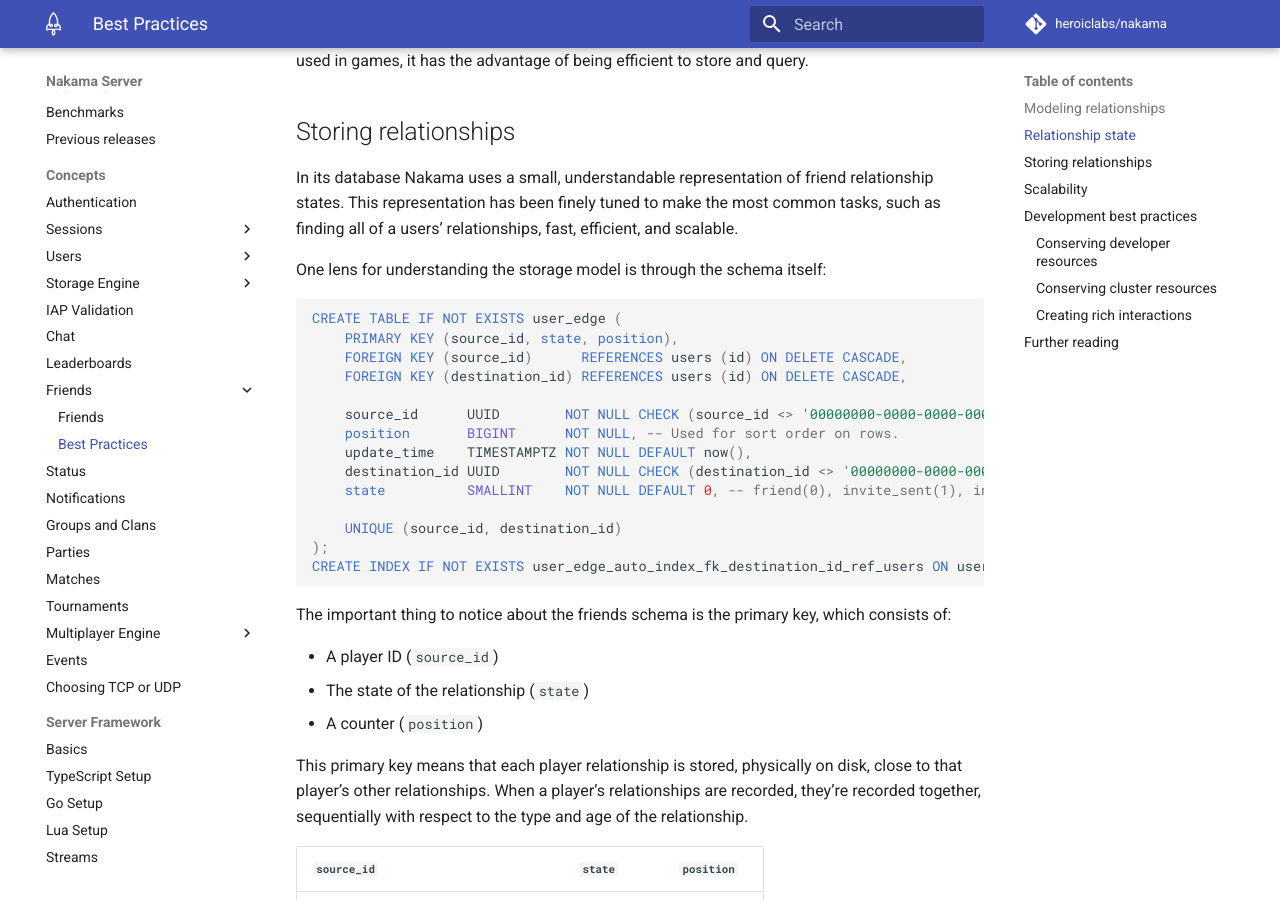
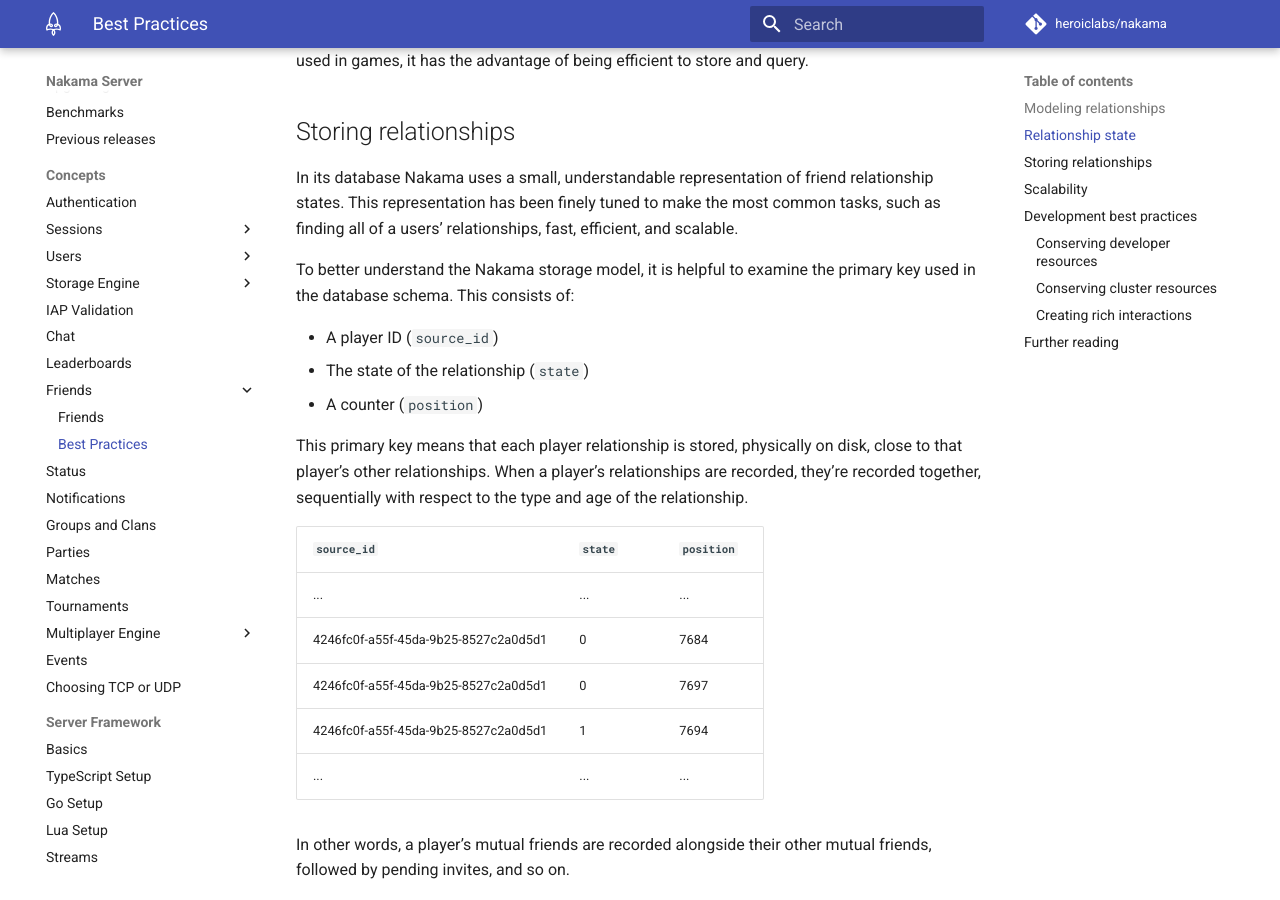
Before and after one commit to heroiclabs/nakama-docs, an MkDocs documentation site: the page built from docs/nakama/concepts/friends-best-practices.md, in a window 1280 px wide and 900 px high, scrolled down 1734 px. Built offline with MkDocs 1.6.1 and Material for MkDocs 9.7.7, drawn with Linux system fonts in a browser that asks for light colours; comment, search, counter and statistics services are not loaded.

Commit message:
Copy over changes
- Sendgrid tutorial
- Remove SQL schema from friends overview

````diff
--- a/docs/nakama/concepts/friends-best-practices.md
+++ b/docs/nakama/concepts/friends-best-practices.md
@@ -37,26 +37,7 @@
 
 In its database Nakama uses a small, understandable representation of friend relationship states. This representation has been finely tuned to make the most common tasks, such as finding all of a users’ relationships, fast, efficient, and scalable.
 
-One lens for understanding the storage model is through the schema itself:
-
-```sql
-CREATE TABLE IF NOT EXISTS user_edge (
-    PRIMARY KEY (source_id, state, position),
-    FOREIGN KEY (source_id)      REFERENCES users (id) ON DELETE CASCADE,
-    FOREIGN KEY (destination_id) REFERENCES users (id) ON DELETE CASCADE,
-
-    source_id      UUID        NOT NULL CHECK (source_id <> '00000000-0000-0000-0000-000000000000'),
-    position       BIGINT      NOT NULL, -- Used for sort order on rows.
-    update_time    TIMESTAMPTZ NOT NULL DEFAULT now(),
-    destination_id UUID        NOT NULL CHECK (destination_id <> '00000000-0000-0000-0000-000000000000'),
-    state          SMALLINT    NOT NULL DEFAULT 0, -- friend(0), invite_sent(1), invite_received(2), blocked(3)
-
-    UNIQUE (source_id, destination_id)
-);
-CREATE INDEX IF NOT EXISTS user_edge_auto_index_fk_destination_id_ref_users ON user_edge (destination_id);
-```
-
-The important thing to notice about the friends schema is the primary key, which consists of:
+To better understand the Nakama storage model, it is helpful to examine the primary key used in the database schema. This consists of:
 
 * A player ID (`source_id`)
 * The state of the relationship (`state`)
--- a/mkdocs.yml
+++ b/mkdocs.yml
@@ -194,6 +194,7 @@
       - Push messages: nakama/tutorials/server/send-push-messages.md
       - Daily Rewards: nakama/tutorials/server/daily-rewards.md
       - Remote configuration: nakama/tutorials/server/remote-configuration.md
+      - SendGrid integration: nakama/tutorials/server/sendgrid.md
       - Unity:
         - Fish Game: nakama/tutorials/unity/fishgame.md
         - Pirate Panic:
````
Also changed, not shown: docs/nakama/tutorials/server/sendgrid.md (added, +64 -0 lines).
